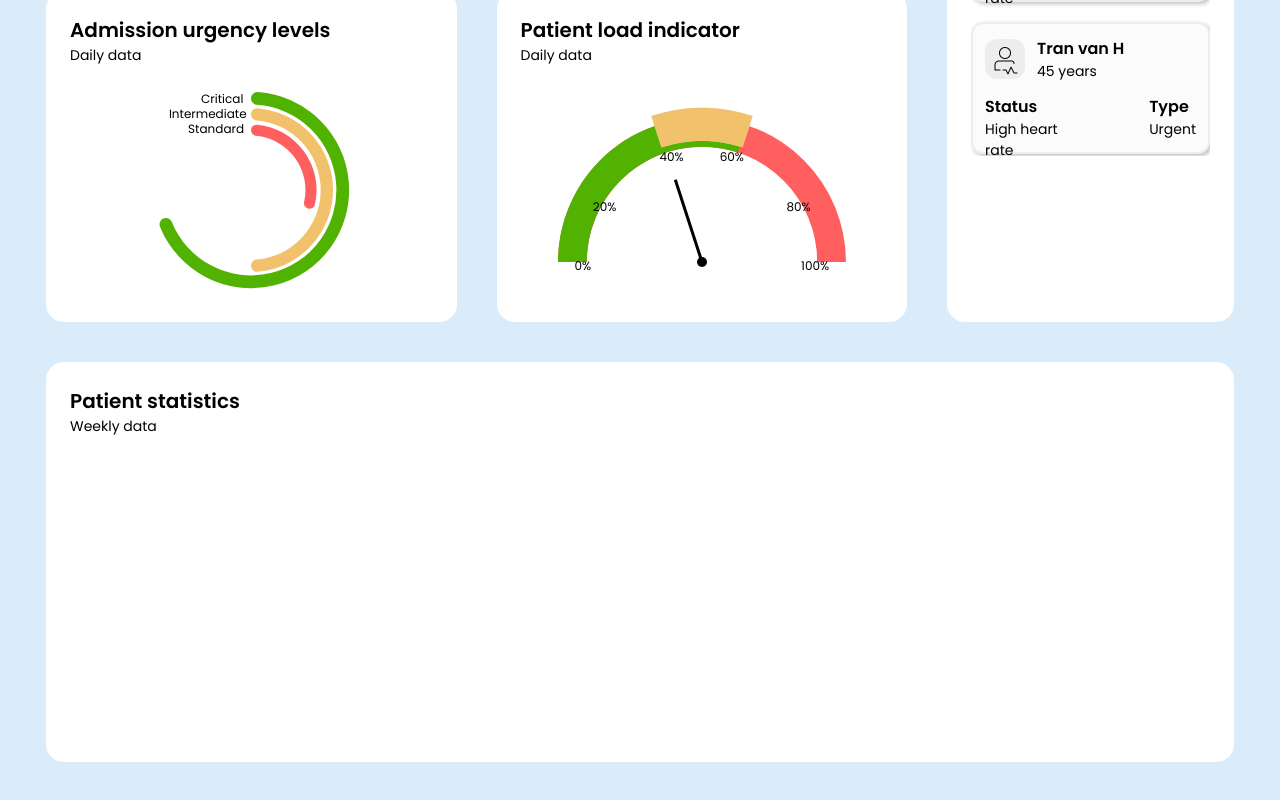
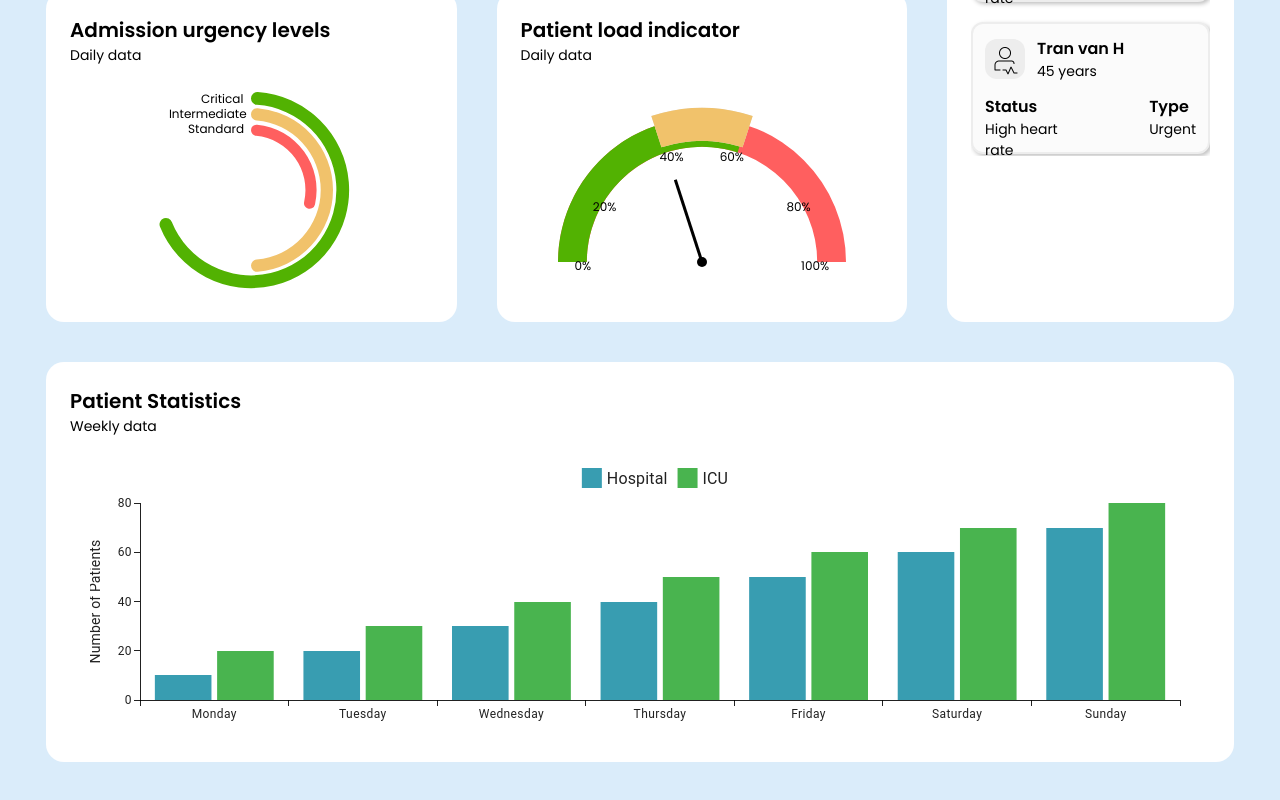
Before and after one commit to HMTCT/MMIC-IV, a React (Vite) app in the folder frontend/: page / in a window 1280 px wide. Shown: the part 905-1705 px from the top of the page. Built offline with nearby package versions, Linux system fonts and the light colour scheme.

Commit message:
feat: patient statistics

```diff
--- a/frontend/src/home/home-components/PatientStatistics.jsx
+++ b/frontend/src/home/home-components/PatientStatistics.jsx
@@ -1,14 +1,69 @@
+import { BarChart } from "@mui/x-charts/BarChart";
+import { axisClasses } from "@mui/x-charts/ChartsAxis";
+
+const dataset = [
+  { day: "Monday", hospital: 10, icu: 20 },
+  { day: "Tuesday", hospital: 20, icu: 30 },
+  { day: "Wednesday", hospital: 30, icu: 40 },
+  { day: "Thursday", hospital: 40, icu: 50 },
+  { day: "Friday", hospital: 50, icu: 60 },
+  { day: "Saturday", hospital: 60, icu: 70 },
+  { day: "Sunday", hospital: 70, icu: 80 },
+];
+
+const chartSetting = {
+  yAxis: [
+    {
+      label: "Number of Patients",
+    },
+  ],
+  sx: {
+    [`.${axisClasses.left} .${axisClasses.label}`]: {
+      transform: "translate(-12px, 0)",
+    },
+  },
+};
+
 const PatientStatistics = () => {
   return (
     <div className="w-full h-full bg-white rounded-[18px] flex flex-col gap-[16px] p-[24px] overflow-hidden">
       <div className="title-section flex items-center">
         <div className="flex flex-col">
           <p className="text-black text-xl font-semibold leading-[normal]">
-            Patient statistics
+            Patient Statistics
           </p>
           <p className="text-black text-sm font-normal leading-[normal]">
             Weekly data
           </p>
+        </div>
+      </div>
+      <div className="w-full h-full flex flex-col">
+        <div></div>
+        <div className="w-full h-full ml-[20px]">
+          <BarChart
+            dataset={dataset}
+            xAxis={[
+              {
+                scaleType: "band",
+                data: [
+                  "Monday",
+                  "Tuesday",
+                  "Wednesday",
+                  "Thursday",
+                  "Friday",
+                  "Saturday",
+                  "Sunday",
+                ],
+              },
+            ]}
+            series={[
+              { dataKey: "hospital", label: "Hospital", color: "#389DB1" },
+              { dataKey: "icu", label: "ICU", color: "#49B44F" },
+            ]}
+            // width={600}
+            // height={400}
+            {...chartSetting}
+          />
         </div>
       </div>
     </div>
```
